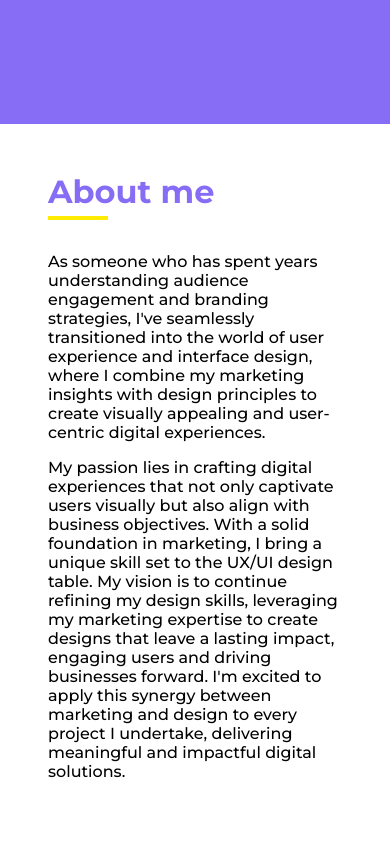
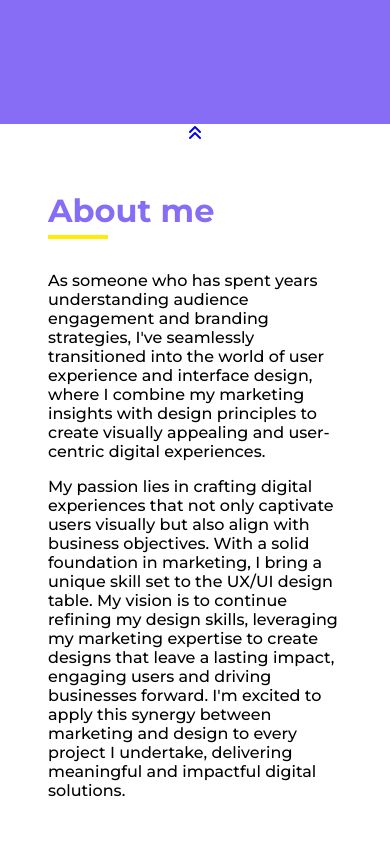
Before and after one commit to bmjulieta/PortfolioTP, a plain HTML site: page index.html in a window 390 px wide. Shown: the part 720-1563 px from the top of the page. Drawn offline with Linux system fonts and the light colour scheme; a script that the page names is missing.

Commit message:
Add files via upload

```diff
--- a/Style.css
+++ b/Style.css
@@ -17,6 +17,11 @@ body {
   color: #fff;
 }
 
+.navbar {
+  display: flex;
+  justify-content: space-between;
+  padding: 2em;
+}
 /* Añade estilos para la clase sticky */
 .sticky {
   position: fixed;
@@ -26,22 +31,14 @@ body {
   background-color: #876DF5;
 }
 
-
 /* Añade estilos al contenido principal para ajustar el espacio superior */
 .sticky + .main {
   margin-top: 70px; /* Ajusta según el alto de tu barra de navegación */
 }
 
-
 /* Cambia el fondo del menú cuando es sticky */
 .sticky .menu {
-  background-color:#876DF5;
-}
-
-.navbar {
-  display: flex;
-  justify-content: space-between;
-  padding: 2em;
+  background-color: #876DF5;
 }
 
 .brand {
@@ -143,6 +140,7 @@ h1 {
 .about-info {
   grid-column: 5/10;
   padding: 3em;
+  overflow: hidden;
 }
 
 .about-info h2 {
@@ -680,5 +678,10 @@ skills{
   align-items: center;
   justify-content: center;
 }
+body {
+  margin: 0;
+  padding: 0;
+}
+
 
 }
--- a/index.html
+++ b/index.html
@@ -24,10 +24,15 @@
           <li><a href="#seccion4">Contact</a></li>
         </ul>
         <div class="toggle-menu">
+
+        </div>
+        <div class="toggle-menu" id="toggleMenu">
           <i class="fas fa-bars" id="toggle_open"></i>
           <i class="fas fa-close" id="toggle_close"></i>
         </div>
+
       </nav>
+
     </header>
     <main class="main">
        <!-- SECCIÓN INICIO -->
@@ -47,7 +52,7 @@
   <!-- SECCIÓN ABOUT -->
   <div class="about" id="seccion1">
     <img src="Img/im2.jpg" alt="Jane Smith imagen">
-    <div class="about-info">
+    <div class="about-info block-scroll">
       <section>
       <h2>About me</h2>
       <div class="divider"></div>
@@ -57,7 +62,11 @@
       <span class="overlay"></span>
       </section>
     </div>
+    <a href="#" class="btn-flotante">
+        <i class="fa-solid fa-angles-up"></i>
+    </a>
   </div>
+
   <!-- SECCIÓN PORTFOLIO -->
   <section id="portfolio" class="portfolio">
     <div class="contenido-seccion">
@@ -249,9 +258,9 @@
   </div>
   <footer class="footer">
     <div class="arriba_container">
-    <a href="#" class="arriba" id="scrollToTop">
-      <i class="fa-solid fa-angles-up"></i>
-    </a>
+      <a href="#" class="arriba" id="scrollToTop">
+        <i class="fa-solid fa-angles-up"></i>
+      </a>
     </div>
     <div class="footer-content">
       <h2>Jane Smith</h2>
@@ -407,7 +416,5 @@ document.addEventListener("DOMContentLoaded", function () {
 
 </script>
 
-
-
 </body>
 </html>
```
